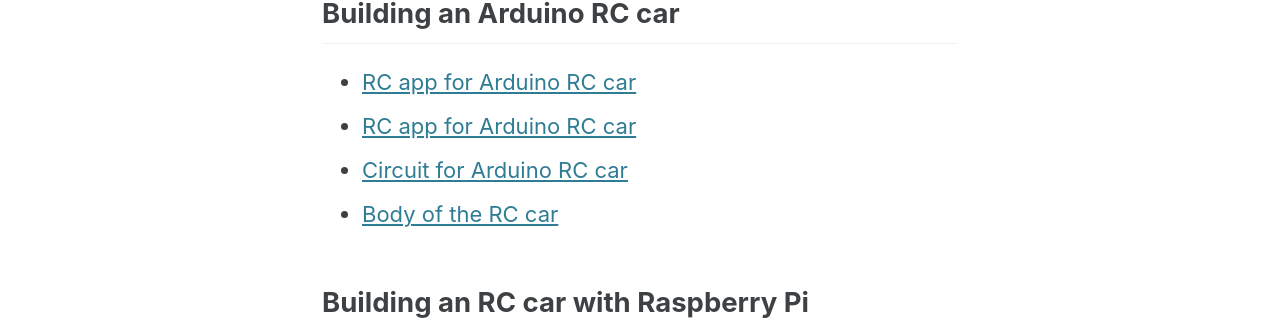
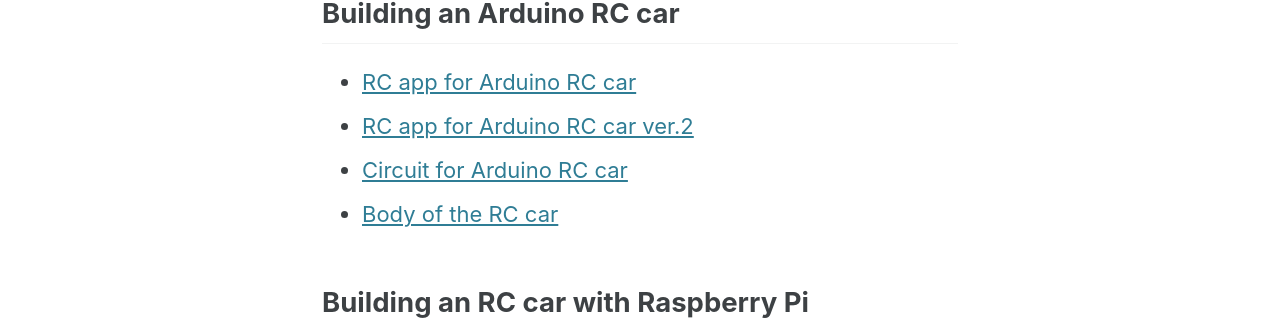
Before and after one commit to enginebeast/enginebeast.github.io, a Jekyll site: the page built from _posts/2025-09-18-smallcar.md, in a window 1280 px wide. Shown: the part 424-744 px from the top of the page. Built offline with Jekyll 4.4.1, drawn with Linux system fonts in a browser that asks for light colours; cached includes are drawn as plain includes.

Commit message:
Edit title

```diff
--- a/_posts/2025-09-18-smallcar.md
+++ b/_posts/2025-09-18-smallcar.md
@@ -7,7 +7,7 @@ Actually, my original goal was to create the autonomous mini forklift to be appl
 ## Building an Arduino RC car
 
 - [RC app for Arduino RC car](arduino_car_app)
-- [RC app for Arduino RC car](arduino_car_app2)
+- [RC app for Arduino RC car ver.2](arduino_car_app2)
 - [Circuit for Arduino RC car](limit_hm)
 - [Body of the RC car](car_body)
 
```
